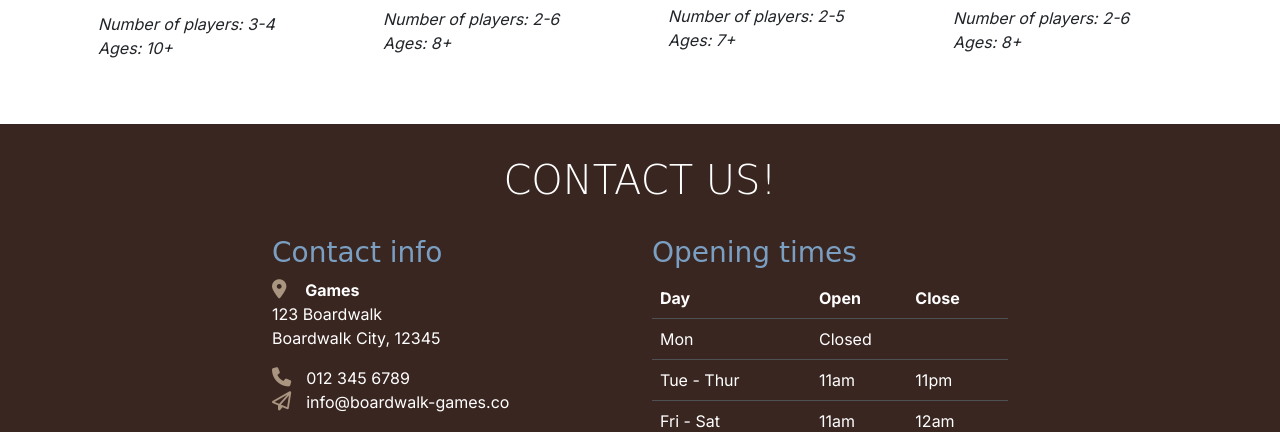
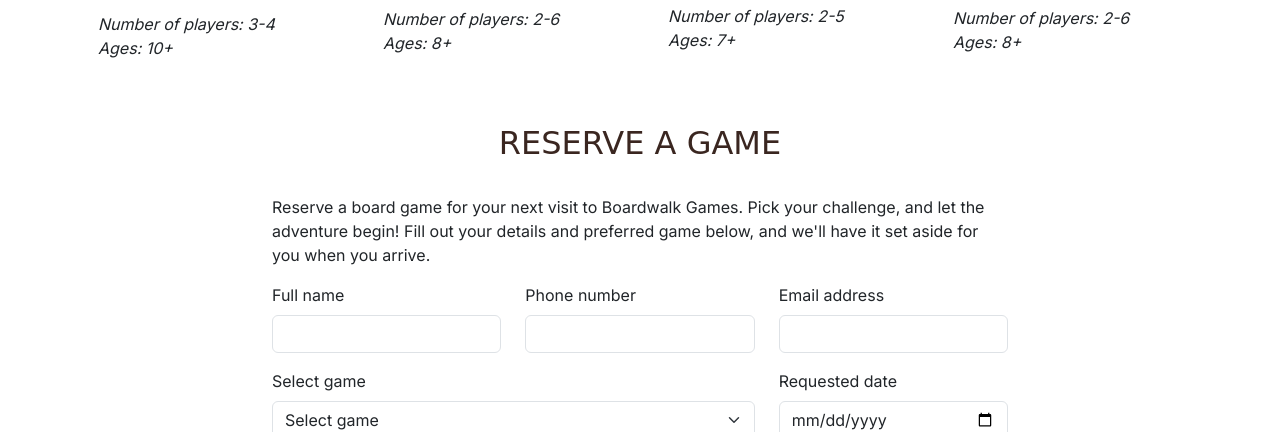
Before and after one commit to JohnL3/boardwalk-games, a plain HTML site: page game-library.html in a window 1280 px wide. Shown: the part 1530-1962 px from the top of the page. Drawn offline with nearby package versions, Linux system fonts and the light colour scheme; a web font is replaced by a local one.

Commit message:
Add the board game reservation form

```diff
--- a/game-library.html
+++ b/game-library.html
@@ -296,6 +296,52 @@
                 </div>
             </div>
         </section>
+
+        <section id="booking-form" class="container section">
+            <div class="row justify-content-center">
+                <div class="col-12 col-md-8">
+                    <h2 class="text-center">Reserve a game</h2>
+                    <p>Reserve a board game for your next visit to Boardwalk Games. Pick your challenge, and let the adventure begin! Fill out your details and preferred game below, and we'll have it set aside for you when you arrive.</p>
+                    <form action="success.html" method="GET">
+                        <div class="row">
+                            <div class="col-12 col-lg-4 mb-3">
+                                <label for="full-name" class="form-label">Full name</label>
+                                <input class="form-control" id="full-name" name="full-name" type="text" required>
+                            </div>
+                            <div class="col-12 col-lg-4 mb-3">
+                                <label for="phone" class="form-label">Phone number</label>
+                                <input class="form-control" id="phone" name="phone" type="number" required>
+                            </div>
+                            <div class="col-12 col-lg-4 mb-3">
+                                <label for="email" class="form-label">Email address</label>
+                                <input class="form-control" id="email" name="email" type="email" required>
+                            </div>
+                            <div class="col-12 col-lg-8 mb-3">
+                                <label for="event-type" class="form-label">Select game</label>
+                                <select id="event-type" class="form-select" name="event-type" required>
+                                    <option value="" selected>Select game</option>
+                                    <option value="regular-play">Galaxy Pioneers</option>
+                                    <option value="dnd">Mystic Woods</option>
+                                    <option value="retro-night">Captain's Gambit</option>
+                                    <option value="tournament">Critter Quest</option>
+                                    <option value="kids-party">Setters of Catan</option>
+                                    <option value="retro-night">Monopoly</option>
+                                    <option value="tournament">Exploding Kittens</option>
+                                    <option value="kids-party">Cluedo</option>
+                                </select>
+                            </div>
+                            <div class="col-12 col-lg-4 mb-3">
+                                <label for="requested-date" class="form-label">Requested date</label>
+                                <input type="date" class="form-control" rows="6" id="requested-date" name="requested-date" required>
+                            </div>
+                        </div>
+                        <div class="d-flex">
+                            <button type="submit" class="btn custom-button-outline ms-auto">Submit</button>
+                        </div>
+                    </form>
+                </div>
+            </div>
+        </section>
     </main>
 
     <!-- footer / contact section -->
```
